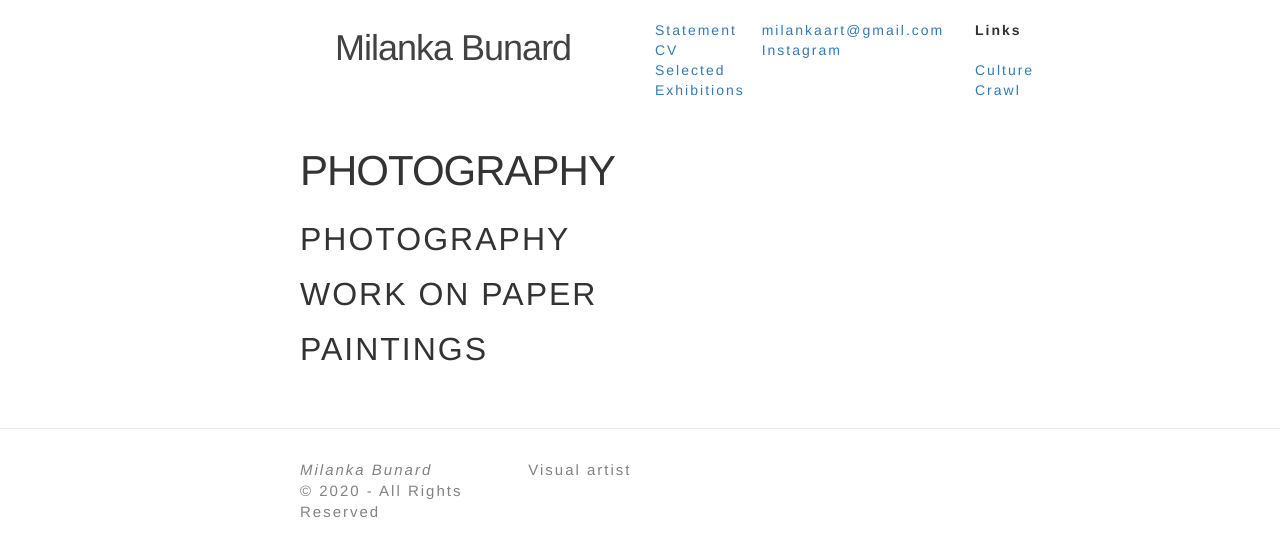
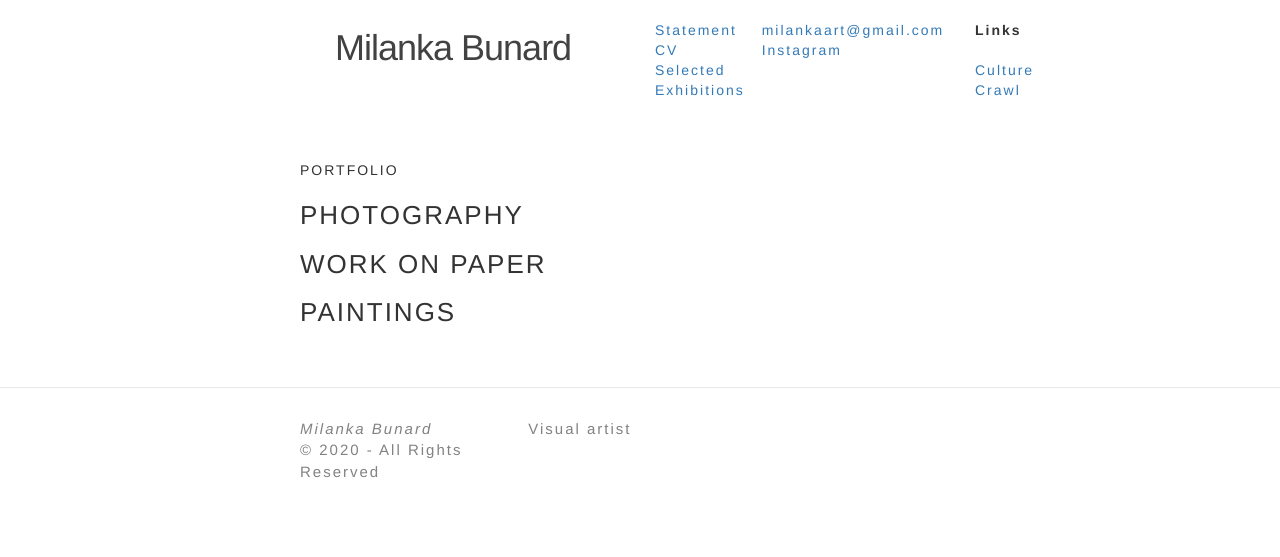
Before and after one commit to milankabunard/milankabunard.github.io, a Jekyll site: the page built from portfolio.md, in a window 1280 px wide. Shown: the top 557 px of the page. Built offline with Jekyll 4.4.1, drawn with Linux system fonts in a browser that asks for light colours; our own code applies the rules of GitHub Pages for plain Markdown files.

Commit message:
Update portfolio.md

```diff
--- a/portfolio.md
+++ b/portfolio.md
@@ -1,6 +1,7 @@
+Portfolio
 
-## Photography
+### Photography
 
-## Work on Paper
+### Work on Paper
 
-## Paintings
+### Paintings
```
